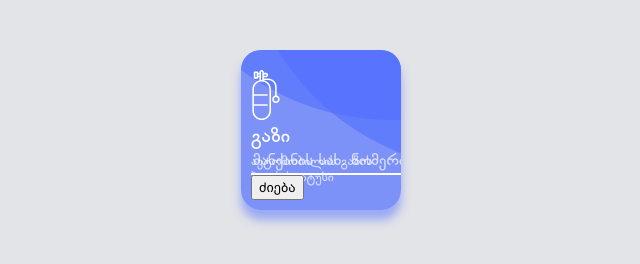
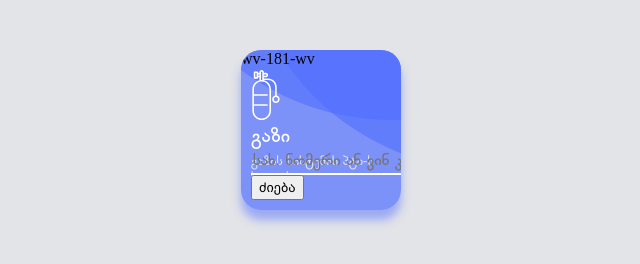
Before and after one commit to sergi-n/experimental_hope, a plain HTML site: page index.html in a window 1280 px wide. Shown: the whole page, without its empty margins (319-959 px from the left). Drawn offline with Linux system fonts and the light colour scheme.

Commit message:
Add files via upload

```diff
--- a/index.html
+++ b/index.html
@@ -19,13 +19,15 @@
             </div>
             <div class="title_container">
                 <div class="title">გაზი</div>
-                <div class="subtitle"> ავტომობილის გაზის პტი-ს სტატუსი</div>
+                <div class="subtitle">გაზის სისტემის პტი-ს სტატუსი</div>
             </div>
             <div class="gass_form">
                 <form action="">
-                    <input type="text" value="მანქანის სახ. ნომერი ან ვინ კოდი">
-                    <button value="">ძიება</button>
+                    <input type="text" placeholder="სახ. ნომერი ან ვინ კოდი" onclick="this.placeholder = '';" onblur="this.placeholder ='სახ. ნომერი ან ვინ კოდი'"><button value="">ძიება</button>
                 </form>
+            </div>
+            <div class="reply_container">
+                <div class="reply">wv-181-wv</div>
             </div>
         </div>
     </div>
@@ -35,8 +37,8 @@
             div.classList.toggle('gass_extended');
             div.getElementsByClassName('circle_1')[0].classList.toggle('circle_1_extended');
             div.getElementsByClassName('circle_2')[0].classList.toggle('circle_2_extended');
-            div.getElementsByClassName('icon')[0].classList.toggle('make_inline');
             div.getElementsByClassName('title_container')[0].classList.toggle('title_container_extended');
+            div.getElementsByClassName('gass_form')[0].classList.toggle('show_gass_form');
         }
     </script>
 </body>
```
